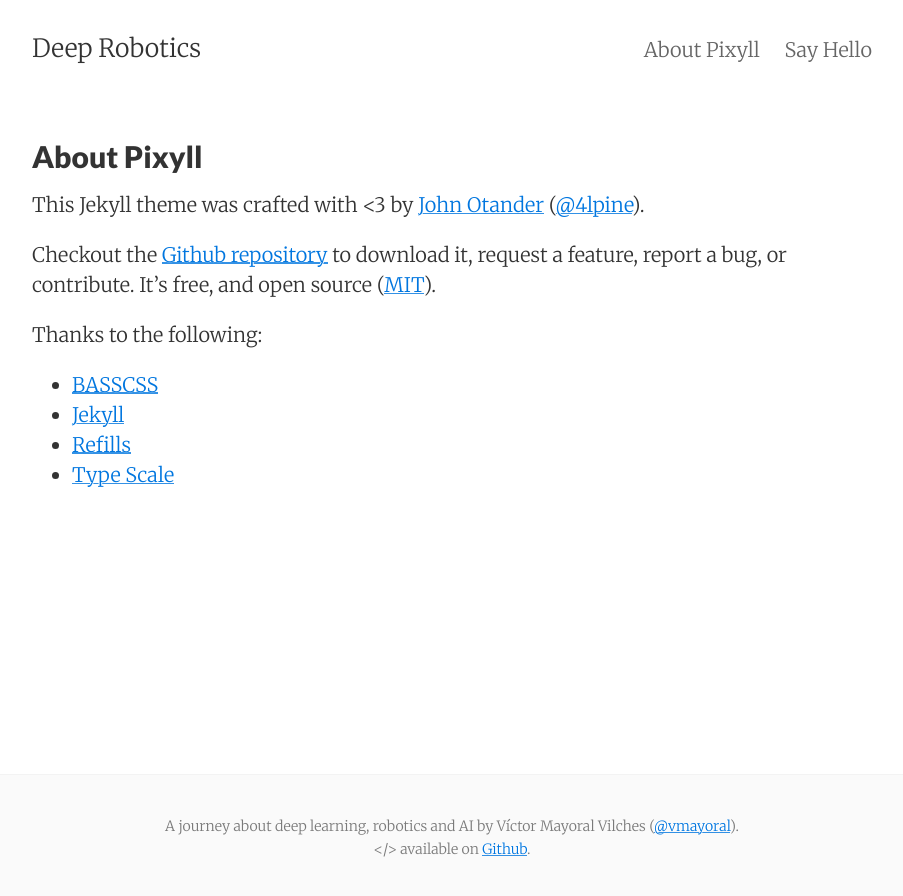
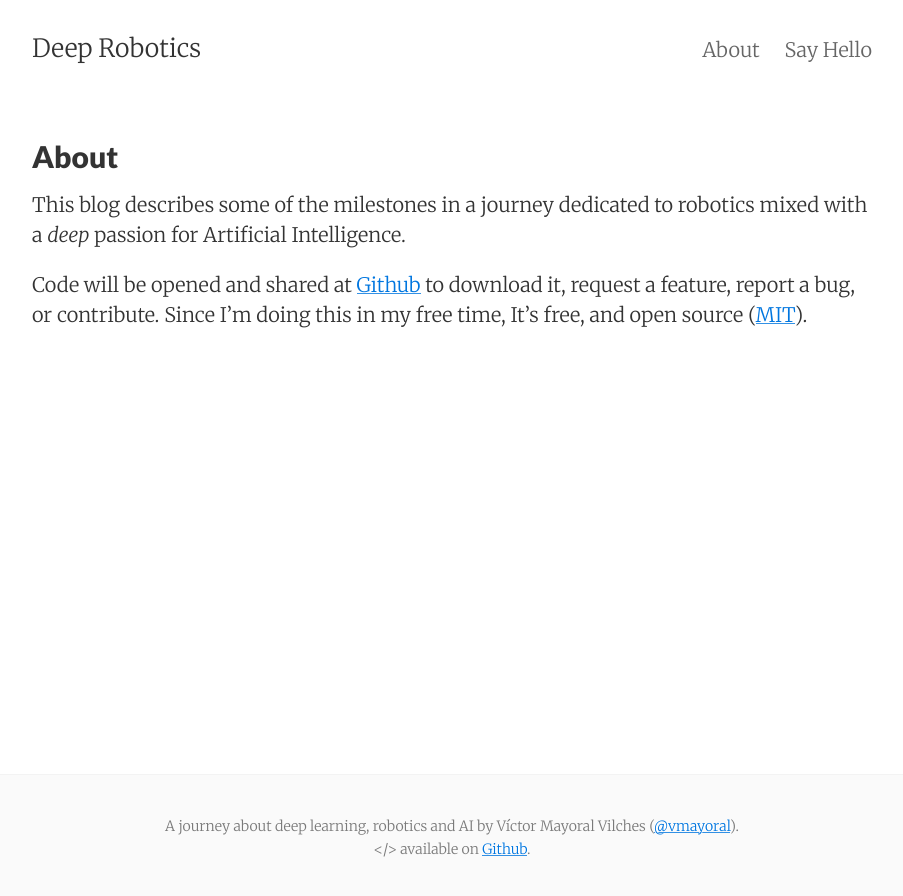
Before and after one commit to vmayoral/oldblog, a Jekyll site: the page built from about.md, in a window 1280 px wide. Shown: the top 896 px of the page, without its empty margins (188-1091 px from the left). Built offline with Jekyll 4.4.1, drawn with Linux system fonts in a browser that asks for light colours.

Commit message:
CNAME and about

```diff
--- a/CNAME
+++ b/CNAME
@@ -1 +1 @@
-pixyll.com
+vmayoral.github.io
--- a/about.md
+++ b/about.md
@@ -1,20 +1,12 @@
 ---
 layout: page
-title: About Pixyll
+title: About
 permalink: /about/
 tags: about
 ---
 
-This Jekyll theme was crafted with <3 by [John Otander](http://johnotander.com)
-([@4lpine](https://twitter.com/4lpine)).
+This blog describes some of the milestones in a journey dedicated to robotics mixed with a _deep_ passion for Artificial Intelligence.
 
-Checkout the [Github repository](https://github.com/johnotander/pixyll) to download it,
-request a feature, report a bug, or contribute. It's free, and open source
+Code will be opened and shared at [Github](http://github.com/vmayoral) to download it,
+request a feature, report a bug, or contribute. Since I'm doing this in my free time, It's free, and open source
 ([MIT](http://opensource.org/licenses/MIT)).
-
-Thanks to the following:
-
-* [BASSCSS](http://basscss.com)
-* [Jekyll](http://jekyllrb.com)
-* [Refills](http://refills.bourbon.io/)
-* [Type Scale](http://type-scale.com/)
```
